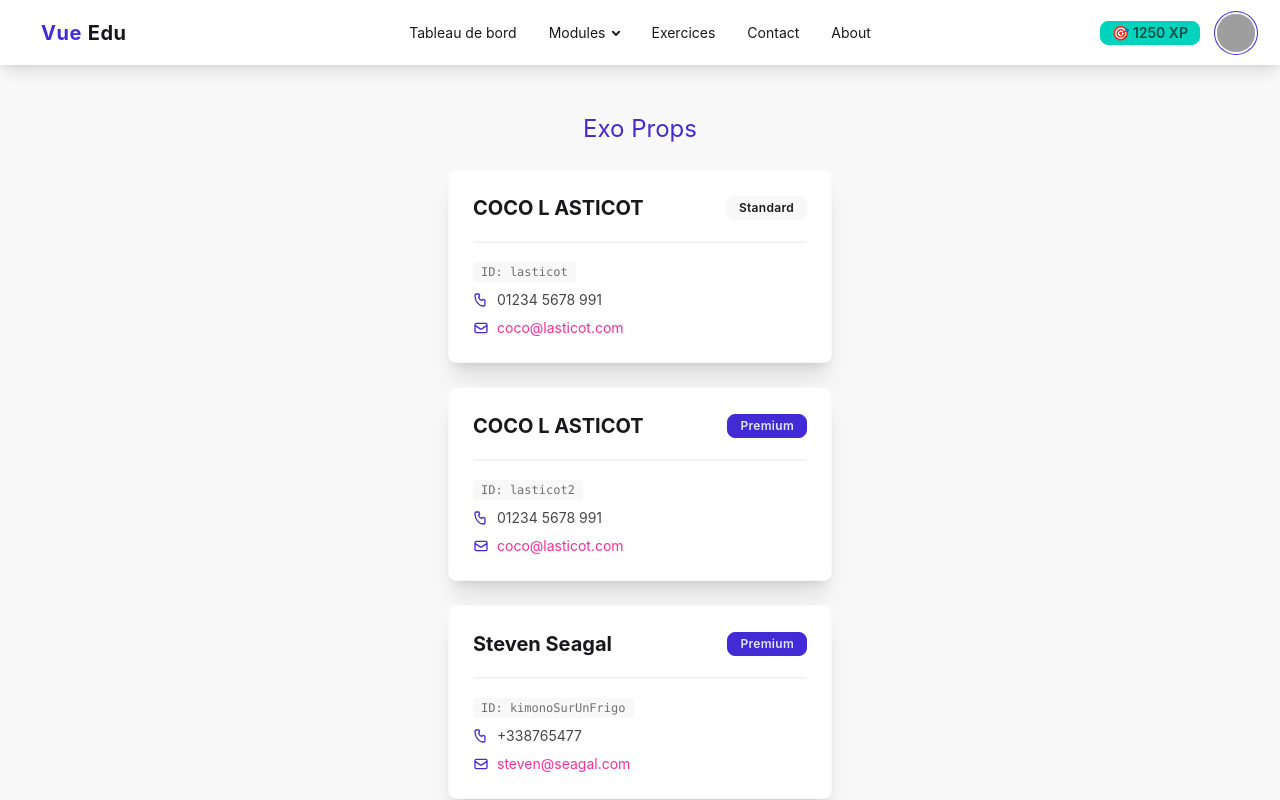
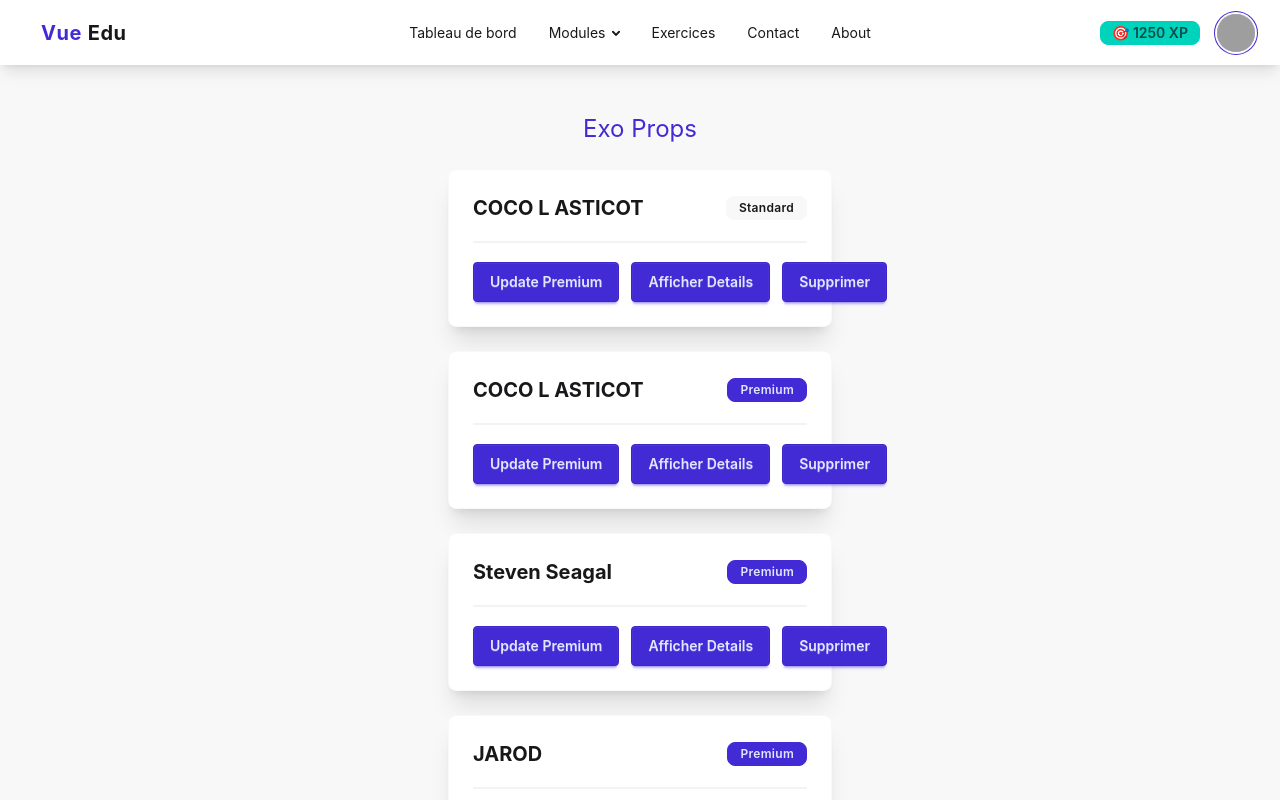
Before and after one commit to underfr/cda-noname-vuejs, a Vue app: page /friend in a window 1280 px wide. Shown: the top 800 px of the page. Built offline with nearby package versions, Linux system fonts and the light colour scheme; grey boxes are pictures that could not be loaded.

Commit message:
Ex: Props

```diff
--- a/src/components/OneFriend.vue
+++ b/src/components/OneFriend.vue
@@ -18,7 +18,7 @@
       <div class="divider my-0 opacity-50"></div>
 
       <div class="space-y-2 text-sm text-base-content/80">
-        <div class="flex items-center gap-2">
+        <div class="flex items-center gap-2" v-if="detail">
           <span
             class="text-xs font-mono bg-base-200 px-2 py-0.5 rounded text-base-content/60"
           >
@@ -26,7 +26,7 @@
           </span>
         </div>
 
-        <div class="flex items-center gap-2">
+        <div class="flex items-center gap-2" v-if="detail">
           <svg
             xmlns="http://www.w3.org/2000/svg"
             class="h-4 w-4 text-primary"
@@ -44,7 +44,7 @@
           <span>{{ phone }}</span>
         </div>
 
-        <div class="flex items-center gap-2">
+        <div class="flex items-center gap-2" v-if="detail">
           <svg
             xmlns="http://www.w3.org/2000/svg"
             class="h-4 w-4 text-primary"
@@ -59,7 +59,12 @@
               d="M3 8l7.89 5.26a2 2 0 002.22 0L21 8M5 19h14a2 2 0 002-2V7a2 2 0 00-2-2H5a2 2 0 00-2 2v10a2 2 0 002 2z"
             />
           </svg>
-          <span class="link link-hover text-secondary">{{ email }}</span>
+          <span class="link link-hover text-secondary" >{{ email }}</span>
+        </div>
+        <div class="flex gap-3">
+            <button class="btn btn-primary" @click="handlePremiumProps()">Update Premium</button>
+            <button class="btn btn-primary" @click="showDetail()">Afficher Details</button>
+            <button class="btn btn-primary" @click="deleteFriend()">Supprimer</button>
         </div>
       </div>
     </div>
@@ -67,22 +72,40 @@
 </template>
 
 <script setup>
-defineProps({
+import { ref } from 'vue';
+
+const detail = ref(false)
+
+const emit = defineEmits(['eventPremiumUpdate', 'deleteFriend'])
+
+const props = defineProps({
   id: {
-    String,
+    type: String,
     required: true,
   },
   name: {
-    String,
+    type: String,
     required: true,
   },
   phone: String,
   email: String,
   premium: {
-    Boolean,
+    type: Boolean,
     default: false,
   },
 });
+
+function showDetail(){
+    detail.value = !detail.value
+}
+
+function deleteFriend(){
+    emit('deleteFriend', props.id)
+}
+
+function handlePremiumProps(){
+    emit('eventPremiumUpdate', props.id)
+}
 </script>
 
 <style lang="css" scoped></style>
--- a/src/views/exercices/FriendProps.vue
+++ b/src/views/exercices/FriendProps.vue
@@ -2,7 +2,11 @@
   <div class="flex flex-col items-center gap-6 p-4">
     <h1 class="text-primary text-2xl">Exo Props</h1>
     <div v-for="friend in lesAmis" :key="friend.id" class="w-full max-w-sm">
-      <OneFriend v-bind="friend" />
+      <OneFriend
+      v-bind="friend"
+      @eventPremiumUpdate="togglePremiumStatus"
+      @deleteFriend="removeFriend"
+      />
     </div>
   </div>
 </template>
@@ -62,6 +66,17 @@ const lesAmis = ref([
     premium: true,
   },
 ]);
+
+function togglePremiumStatus(id){
+  const friend = lesAmis.value.find(f => f.id === id)
+  if (friend){
+    friend.premium = !friend.premium
+  }
+}
+
+function removeFriend(id){
+  lesAmis.value = lesAmis.value.filter(friend=>friend.id !== id)
+}
 </script>
 
 <style lang="css" scoped></style>
```
